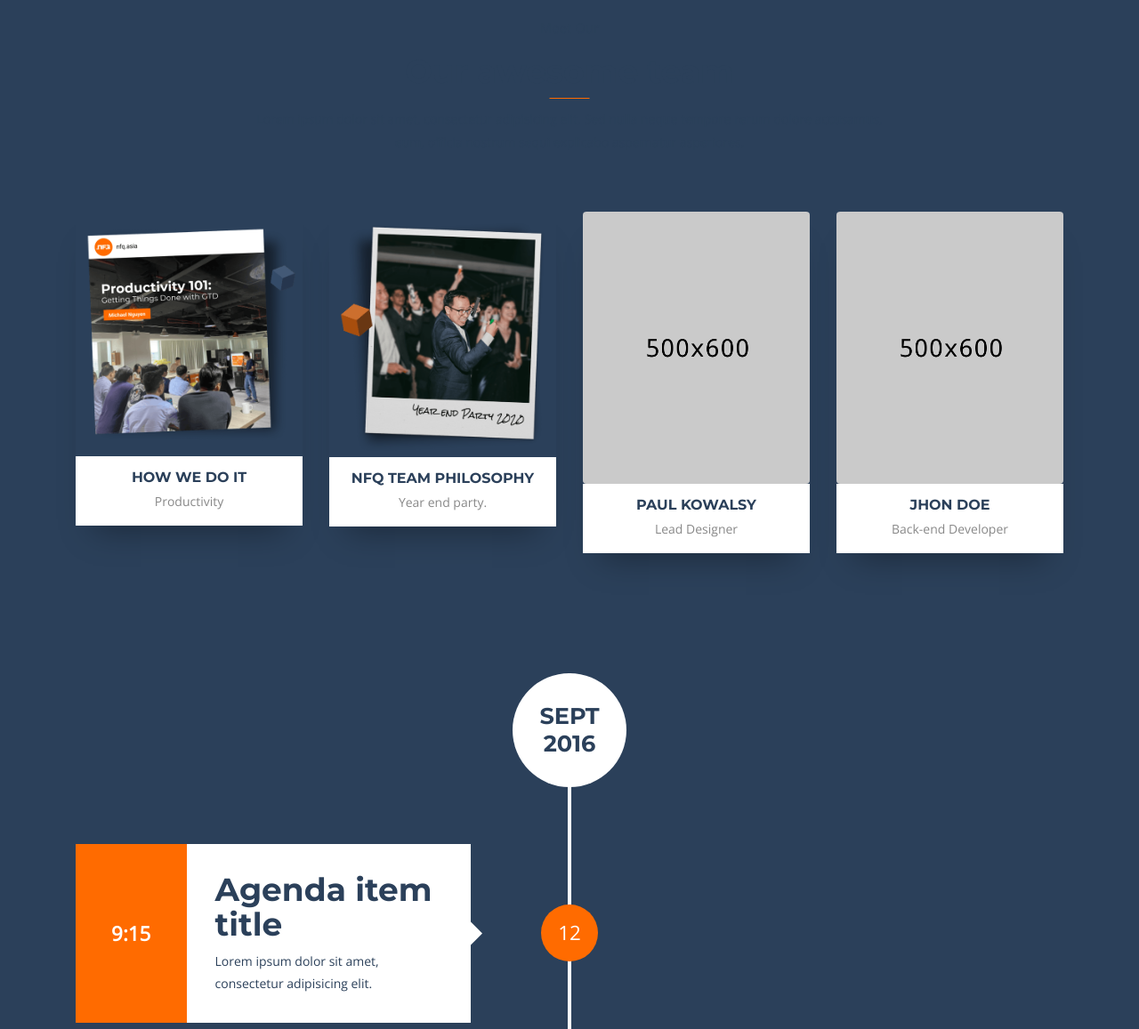
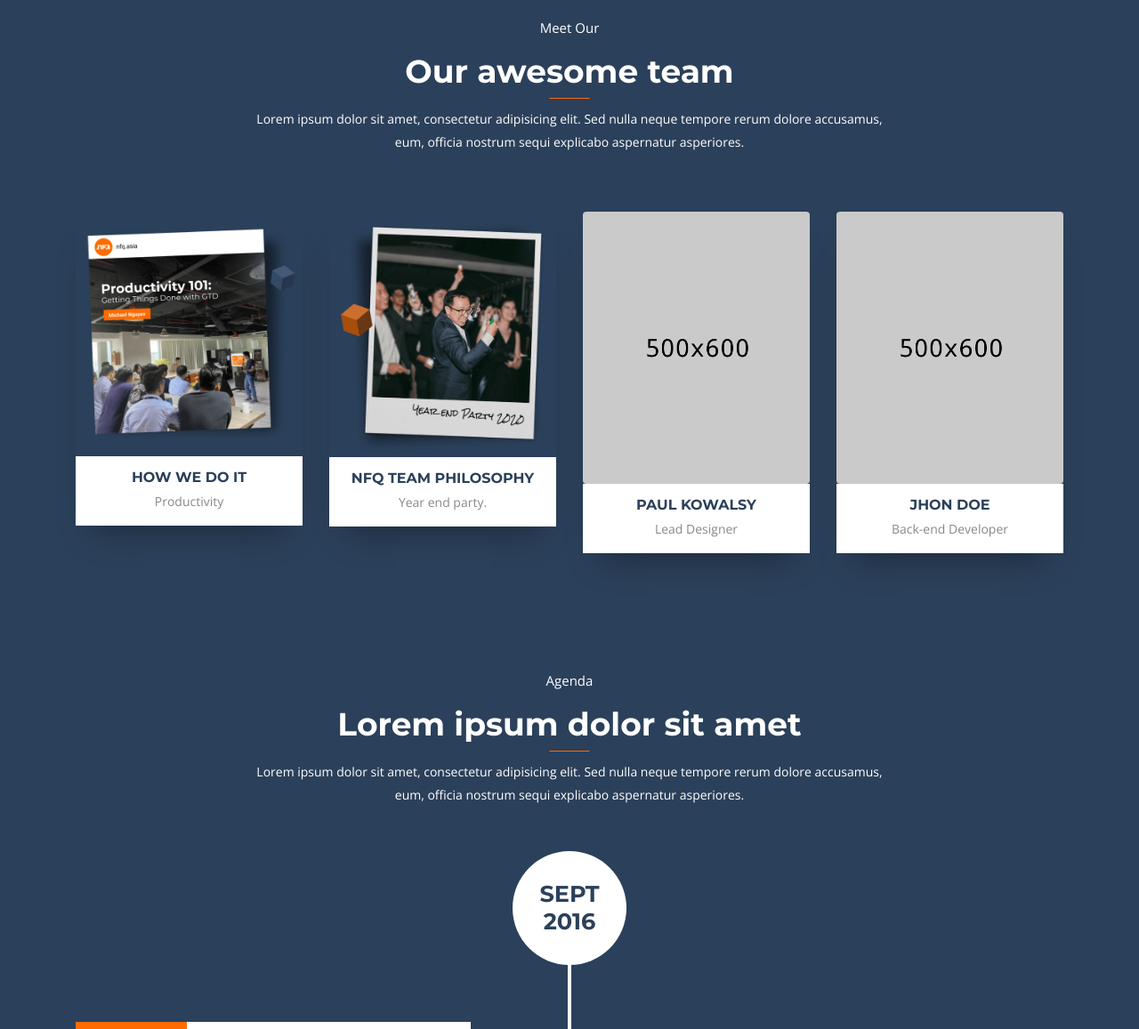
Before and after one commit to DungNH-nfq/talent-class-landing-page, a plain HTML site: page index.html in a window 1280 px wide. Shown: the part 1540-2697 px from the top of the page at 89% size. Drawn offline with nearby package versions, Linux system fonts and the light colour scheme; some packages are replaced by stand-ins of ours; files whose address does not match are found by name.

Commit message:
Update style for dark section

```diff
--- a/assets/css/main.css
+++ b/assets/css/main.css
@@ -129,6 +129,9 @@ ol li {
   background-color: #ff6b00;
 }
 
+.text-white {
+  color: #fff;
+}
 .section-info {
   font-size: 14px;
   text: center;
--- a/index.html
+++ b/index.html
@@ -274,9 +274,9 @@
       <div class="container">
         <div class="row justify-content-center">
           <div class="col-md-8 col-lg-8 col-xs-12 text-center">
-            <h6 class="subtitle">Meet Our</h6>
-            <h2 class="section-title">Our awesome team</h2>
-            <div class="section-info">
+            <h6 class="subtitle text-white">Meet Our</h6>
+            <h2 class="section-title text-white">Our awesome team</h2>
+            <div class="section-info text-white">
               Lorem ipsum dolor sit amet, consectetur adipisicing elit. Sed
               nulla neque tempore rerum dolore accusamus, eum, officia nostrum
               sequi explicabo aspernatur asperiores.
@@ -456,6 +456,17 @@
     <!-- Agenda Section Start -->
     <section id="agenda" class="section-padding agenda">
       <div class="container justify-content-center">
+        <div class="row justify-content-center">
+          <div class="col-md-8 col-lg-8 col-xs-12 text-center">
+            <h6 class="subtitle text-white">Agenda</h6>
+            <h2 class="section-title text-white">Lorem ipsum dolor sit amet</h2>
+            <div class="section-info text-white">
+              Lorem ipsum dolor sit amet, consectetur adipisicing elit. Sed
+              nulla neque tempore rerum dolore accusamus, eum, officia nostrum
+              sequi explicabo aspernatur asperiores.
+            </div>
+          </div>
+        </div>
         <div class="row text-center">
           <div class="col-md-12 col-sm-12 col-xs-12">
             <div class="agenda__month">
```
